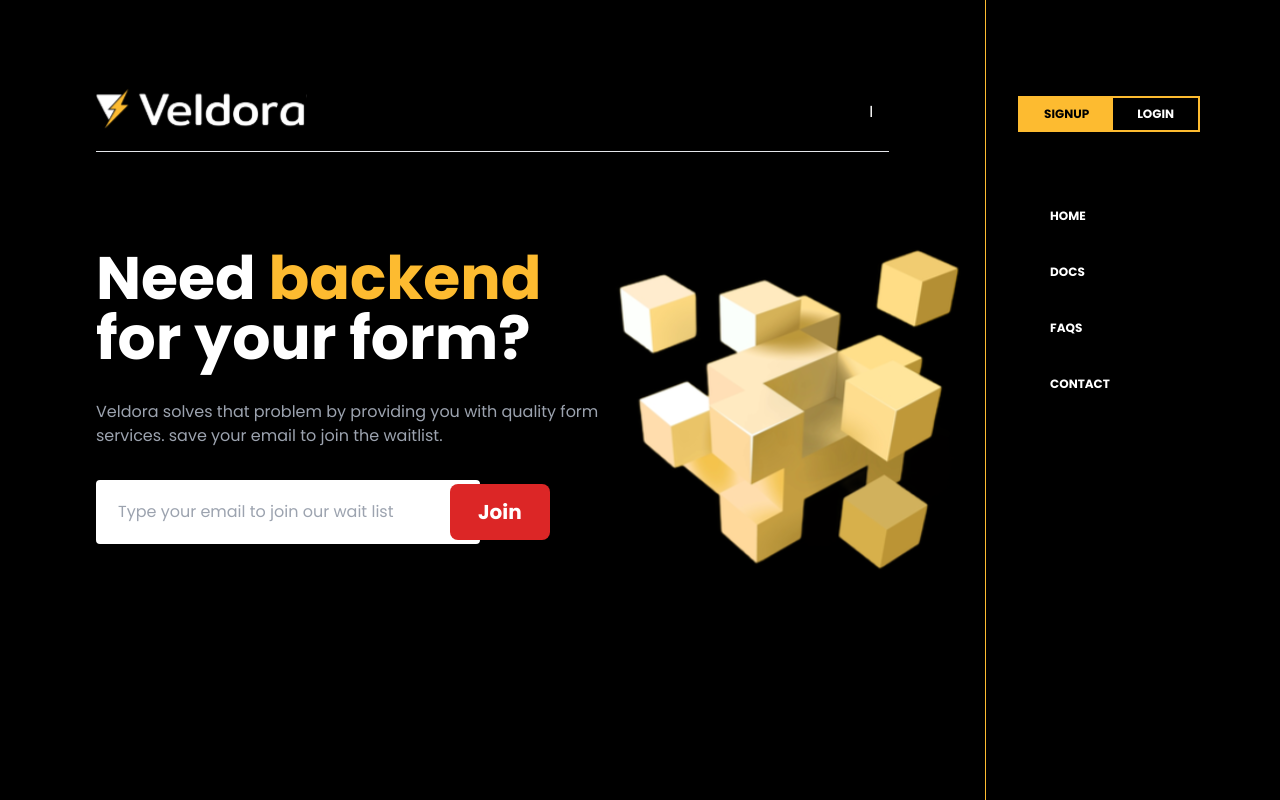
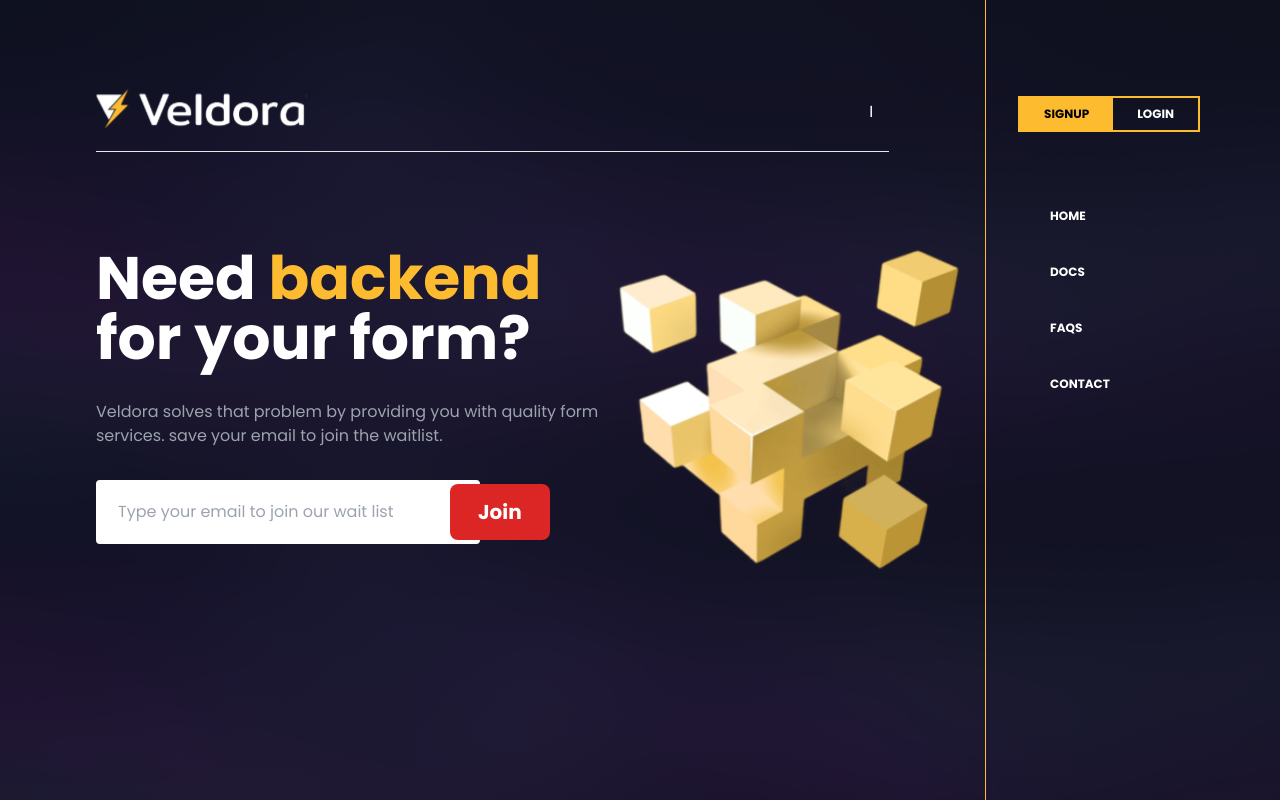
Before and after one commit to princecodes247/veldora--client, a Next.js app: page /waitlist in a window 1280 px wide. Shown: the top 800 px of the page. Built offline with nearby package versions, Linux system fonts and the light colour scheme.

Commit message:
fix SiteLayout not found

```diff
--- a/components/Layouts/SiteLayout.js
+++ b/components/Layouts/SiteLayout.js
@@ -6,7 +6,7 @@ import SideMenu from '../SideMenu'
 
 export default function Layout({ children }) {
   return (
-    <div className="flex relative px-12 lg:pl-24 lg:pr-0 text-white bg-black">
+    <div className="flex relative px-12 lg:pl-24 lg:pr-0 text-white bg-main">
       <main className="pt-12 flex-1">
       <Header />
         {children}
--- a/pages/404.js
+++ b/pages/404.js
@@ -2,7 +2,7 @@ import Head from "next/head";
 import Image from "next/image";
 
 import HeroImage from "../public/images/hero.svg";
-import Layout from "../components/layouts/SiteLayout";
+import Layout from "../components/Layouts/SiteLayout";
 import Link from 'next/link';
 
 export default function NotFound() {
--- a/pages/comingsoon.js
+++ b/pages/comingsoon.js
@@ -2,7 +2,7 @@ import Head from "next/head";
 import Image from "next/image";
 
 import HeroImage from "../public/images/hero.svg";
-import Layout from "../components/layouts/SiteLayout";
+import Layout from "../components/Layouts/SiteLayout";
 import Link from 'next/link';
 
 export default function ComingSoon() {
--- a/pages/waitlist.js
+++ b/pages/waitlist.js
@@ -8,7 +8,7 @@ import WaitlistForm from "../components/WaitlistForm/WaitlistForm";
 import HeroImage from "../public/images/hero.svg";
 import styles from "../styles/Waitlist.module.css";
 import FeedbackSlider from "../components/FeedbackSlider/FeedbackSlider";
-import Layout from "../components/layouts/SiteLayout";
+import Layout from "../components/Layouts/SiteLayout";
 
 export default function Waitlist() {
   return (
```
